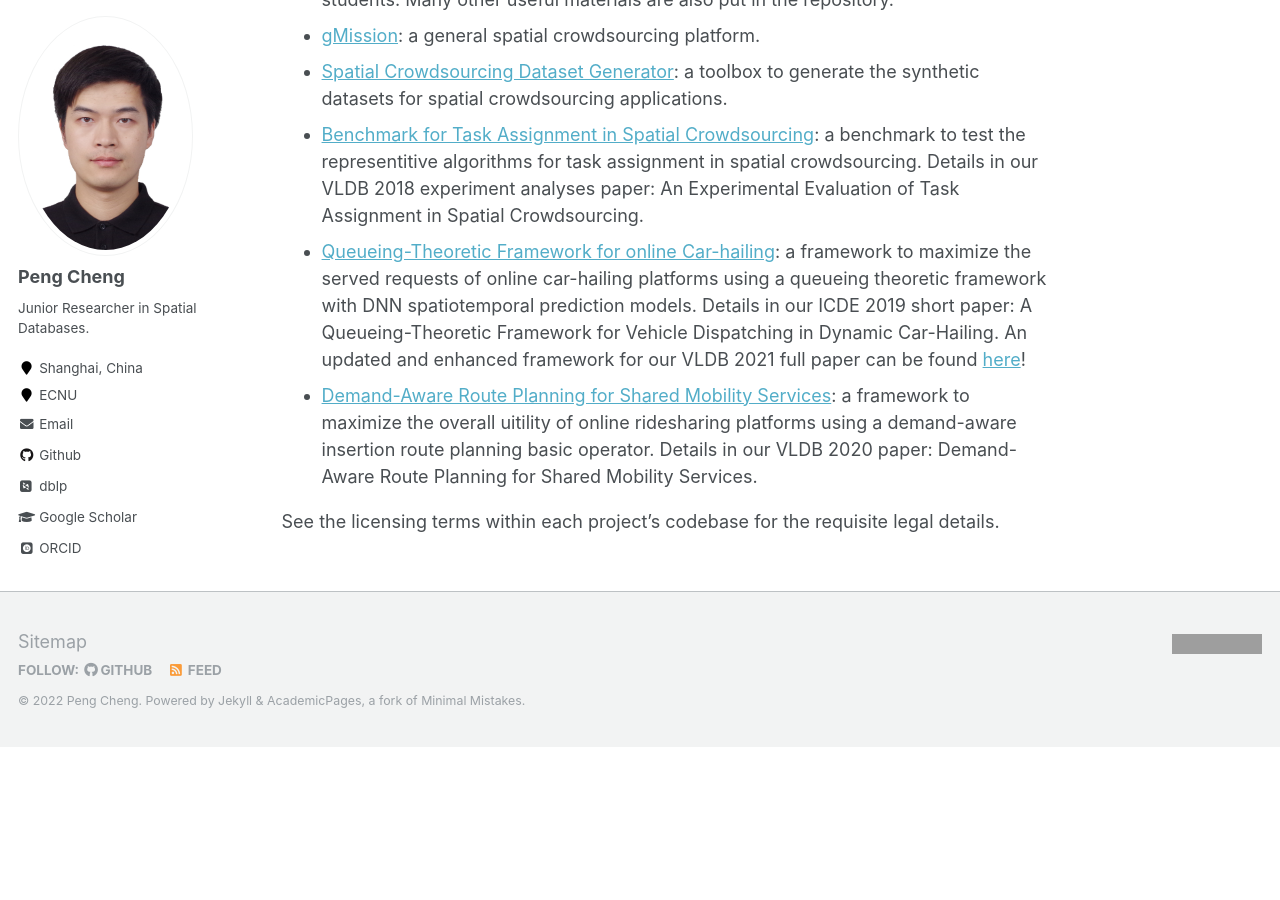
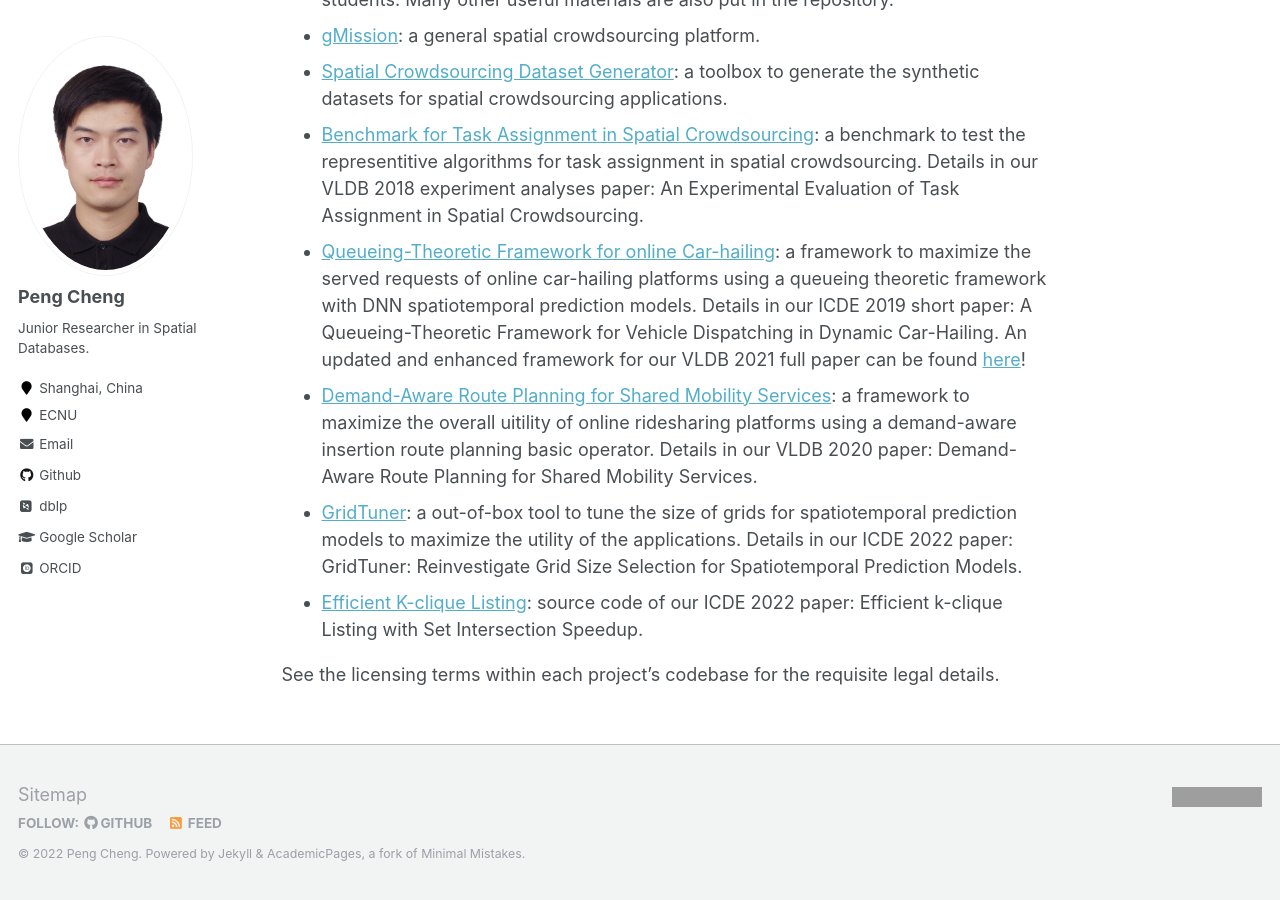
Before and after one commit to cspcheng/cspcheng.github.io, a Jekyll site: the page built from _pages/research.md, in a window 1280 px wide and 900 px high, scrolled down 551 px. Built offline with Jekyll 4.4.1, drawn with Linux system fonts in a browser that asks for light colours; some web fonts are replaced; before the commit the page ends 1298 px from its top, so only the background shows below that; grey boxes are pictures that could not be loaded.

Commit message:
add source code for icde 2022 papers

```diff
--- a/_pages/research.md
+++ b/_pages/research.md
@@ -20,6 +20,8 @@
 - [Benchmark for Task Assignment in Spatial Crowdsourcing](https://github.com/gmission/SpatialCrowdsourcingAssignmentAlgorithms): a benchmark to test the representitive algorithms for task assignment in spatial crowdsourcing. Details in our VLDB 2018 experiment analyses paper: An Experimental Evaluation of Task Assignment in Spatial Crowdsourcing.
 - [Queueing-Theoretic Framework for online Car-hailing](https://github.com/haidaoxiaofei/queueing-car-hailing): a framework to maximize the served requests of online car-hailing platforms using a queueing theoretic framework with DNN spatiotemporal prediction models. Details in our ICDE 2019 short paper: A Queueing-Theoretic Framework for Vehicle Dispatching in Dynamic Car-Hailing. An updated and enhanced framework for our VLDB 2021 full paper can be found [here](https://github.com/inabao/queue-based-order-dispatching)!
 - [Demand-Aware Route Planning for Shared Mobility Services](https://github.com/dominatorX/DAIF): a framework to maximize the overall uitility of online ridesharing platforms using a demand-aware insertion route planning basic operator. Details in our VLDB 2020 paper: Demand-Aware Route Planning for Shared Mobility Services.
+- [GridTuner](https://github.com/inabao/region_division_code): a out-of-box tool to tune the size of grids for spatiotemporal prediction models to maximize the utility of the applications. Details in our ICDE 2022 paper: GridTuner: Reinvestigate Grid Size Selection for Spatiotemporal Prediction Models.
+- [Efficient K-clique Listing](https://github.com/zer0y/k-clique-listing): source code of our ICDE 2022 paper: Efficient k-clique Listing with Set Intersection Speedup.
 
 See the licensing terms within each project's codebase for the requisite legal details.
 
```
